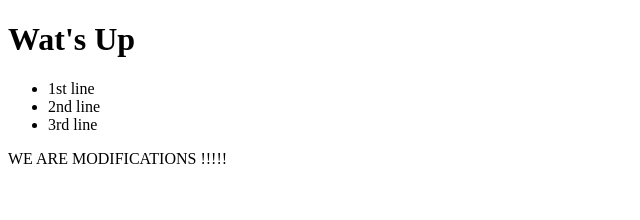
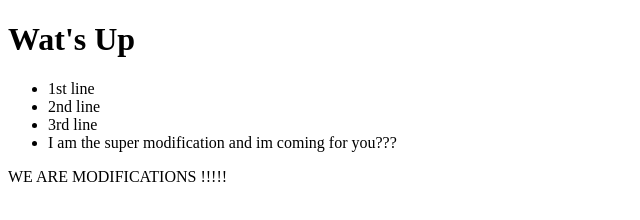
Before and after one commit to lulup52/sharezza-social, a plain HTML site: page index.html in a window 1280 px wide. Shown: the whole page, without its empty margins (0-640 px from the left). Drawn offline with Linux system fonts and the light colour scheme.

Commit message:
encore une modif

```diff
--- a/index.html
+++ b/index.html
@@ -10,6 +10,7 @@
         <li>1st line</li>
         <li>2nd line</li>
         <li>3rd line</li>
+        <li>I am the super modification and im coming for you???</li>
     </ul>
 <p>WE ARE MODIFICATIONS !!!!! </p>
 </body>
```
